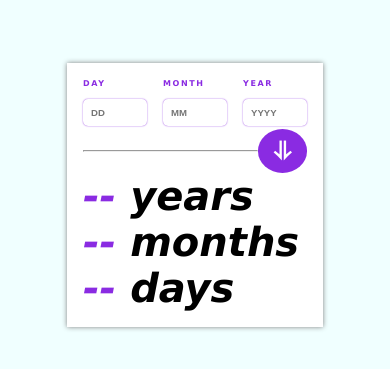
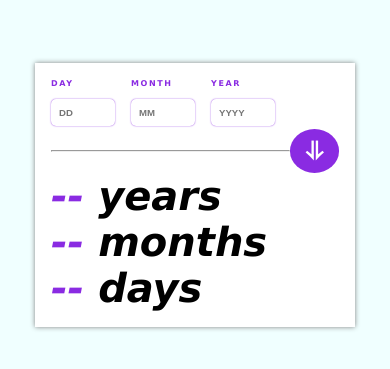
Before and after one commit to idowuemmao/age-calculator, a plain HTML site: page index.html in a window 390 px wide. Shown: the part 227-596 px from the top of the page. Drawn offline with Linux system fonts and the light colour scheme.

Commit message:
third comit

```diff
--- a/style.css
+++ b/style.css
@@ -95,7 +95,7 @@ span {
 
 @media (max-width:600px) {
     .calculator {
-        width: auto;
+        width: 20rem;
         padding: 1rem;
     }
 
```
